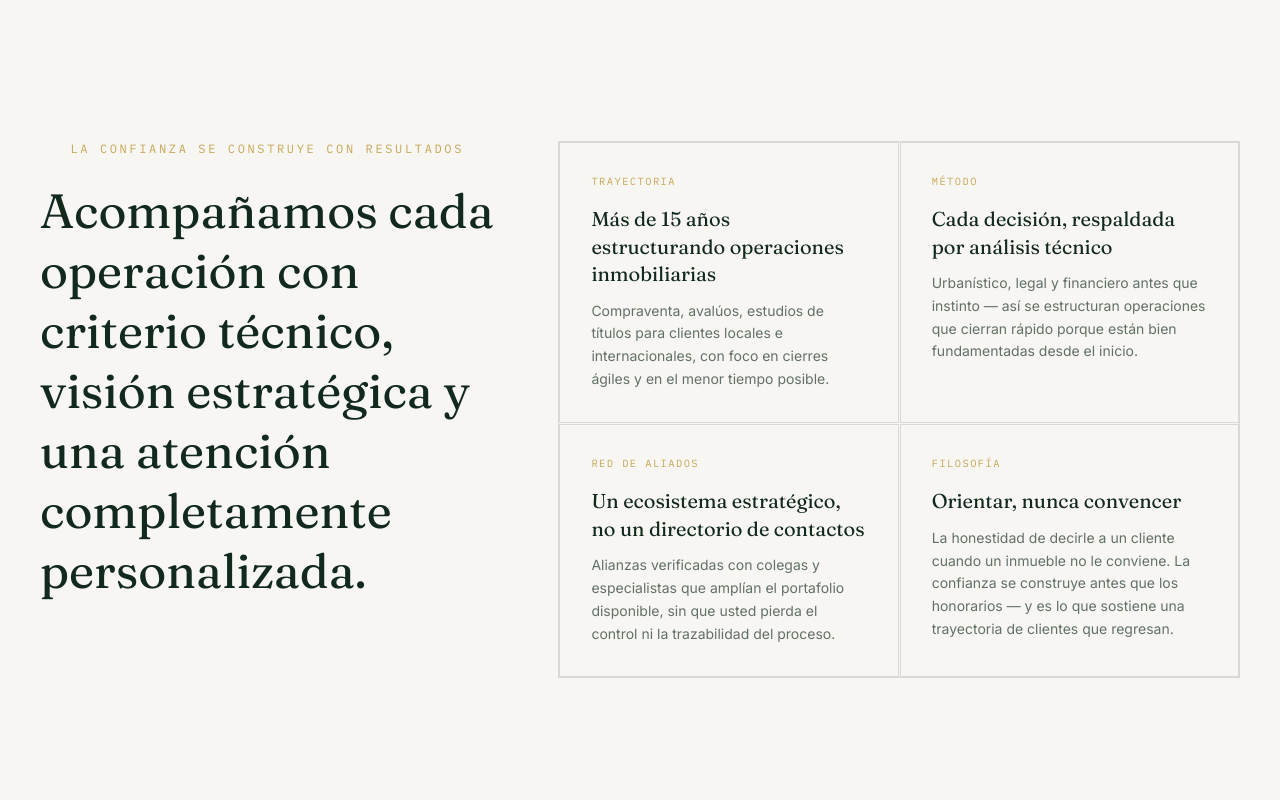
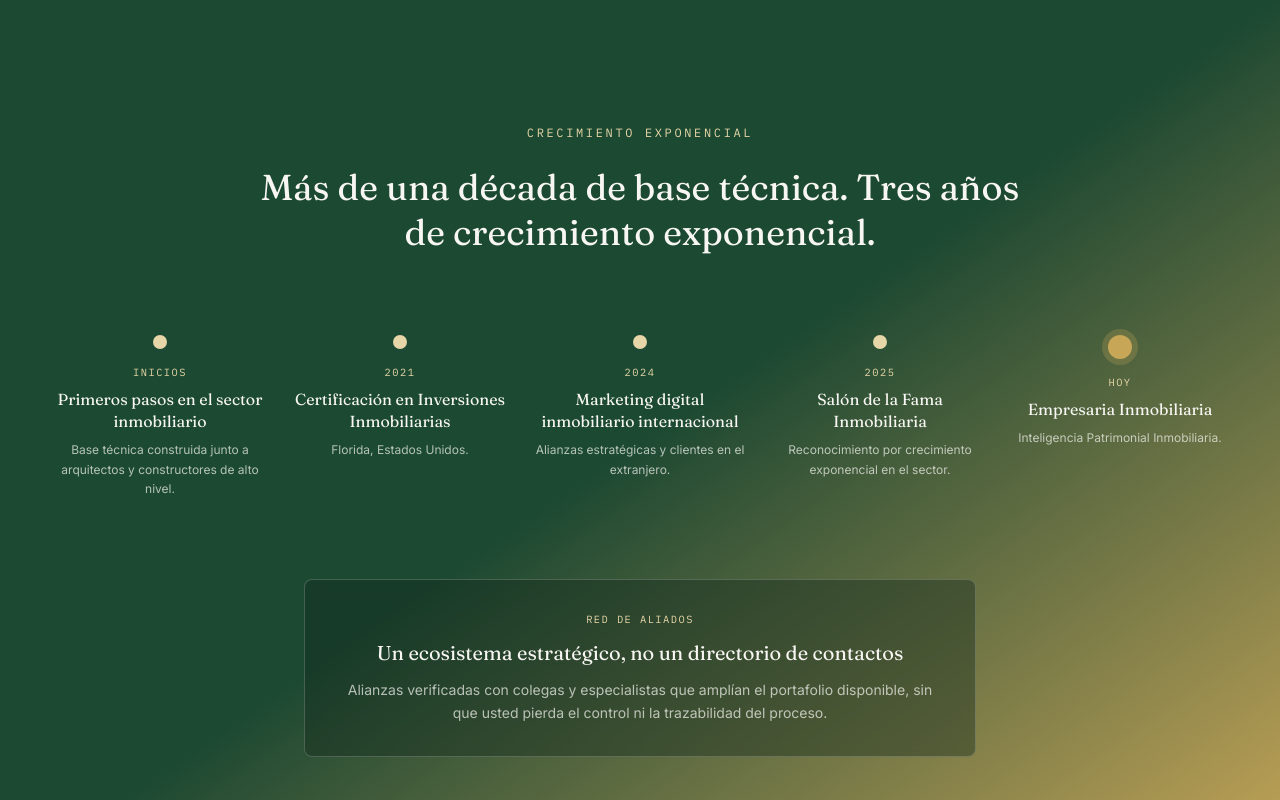
Before and after one commit to StellaMontoya/Stella-Montoya, a Next.js app: page / in a window 1280 px wide. Shown: the part 2060-2860 px from the top of the page. Built offline with nearby package versions, Linux system fonts and the light colour scheme.

Commit message:
Rediseno completo de Authority: timeline animado con degradado de marca

```diff
--- a/components/sections/Authority.tsx
+++ b/components/sections/Authority.tsx
@@ -2,81 +2,145 @@
 
 import { motion } from "framer-motion";
 
-const credentials = [
+type Milestone = {
+  label: string;
+  title: string;
+  body: string;
+};
+
+const milestones: Milestone[] = [
   {
-    label: "Trayectoria",
-    title: "Más de 15 años estructurando operaciones inmobiliarias",
-    body: "Compraventa, avalúos, estudios de títulos para clientes locales e internacionales, con foco en cierres ágiles y en el menor tiempo posible.",
+    label: "Inicios",
+    title: "Primeros pasos en el sector inmobiliario",
+    body: "Base técnica construida junto a arquitectos y constructores de alto nivel.",
   },
   {
-    label: "Método",
-    title: "Cada decisión, respaldada por análisis técnico",
-    body: "Urbanístico, legal y financiero antes que instinto — así se estructuran operaciones que cierran rápido porque están bien fundamentadas desde el inicio.",
+    label: "2021",
+    title: "Certificación en Inversiones Inmobiliarias",
+    body: "Florida, Estados Unidos.",
   },
   {
-    label: "Red de aliados",
-    title: "Un ecosistema estratégico, no un directorio de contactos",
-    body: "Alianzas verificadas con colegas y especialistas que amplían el portafolio disponible, sin que usted pierda el control ni la trazabilidad del proceso.",
+    label: "2024",
+    title: "Marketing digital inmobiliario internacional",
+    body: "Alianzas estratégicas y clientes en el extranjero.",
   },
   {
-    label: "Filosofía",
-    title: "Orientar, nunca convencer",
-    body: "La honestidad de decirle a un cliente cuando un inmueble no le conviene. La confianza se construye antes que los honorarios — y es lo que sostiene una trayectoria de clientes que regresan.",
+    label: "2025",
+    title: "Salón de la Fama Inmobiliaria",
+    body: "Reconocimiento por crecimiento exponencial en el sector.",
+  },
+  {
+    label: "Hoy",
+    title: "Empresaria Inmobiliaria",
+    body: "Inteligencia Patrimonial Inmobiliaria.",
   },
 ];
 
-const fadeUp = {
-  hidden: { opacity: 0, y: 16 },
-  visible: (delay: number) => ({
-    opacity: 1,
-    y: 0,
-    transition: { duration: 0.6, delay, ease: [0.22, 1, 0.36, 1] as const },
-  }),
-};
+const segmentThickness = [2, 3, 4, 6];
 
 export function Authority() {
   return (
-    <section id="autoridad" className="bg-paper py-28 lg:py-36">
+    <section className="relative overflow-hidden bg-gradient-to-br from-pine via-pine to-gold py-24 lg:py-32">
       <div className="mx-auto max-w-7xl px-6 lg:px-10">
-        <div className="grid gap-16 lg:grid-cols-[0.8fr_1.2fr]">
         <motion.div
           initial={{ opacity: 0, y: 16 }}
           whileInView={{ opacity: 1, y: 0 }}
           viewport={{ once: true, margin: "-80px" }}
           transition={{ duration: 0.6, ease: [0.22, 1, 0.36, 1] }}
+          className="text-center"
         >
-            <p className="text-center font-mono text-xs uppercase tracking-[0.22em] text-gold">
-              La confianza se construye con resultados
+          <p className="font-mono text-xs uppercase tracking-[0.22em] text-gold-soft">
+            Crecimiento exponencial
           </p>
-            <h2 className="mt-6 max-w-2xl font-display text-4xl leading-tight text-ink sm:text-5xl">
-              Acompañamos cada operación con criterio técnico, visión estratégica y una atención completamente personalizada.
+          <h2 className="mx-auto mt-6 max-w-3xl font-display text-3xl leading-tight text-paper sm:text-4xl">
+            Más de una década de base técnica. Tres años de crecimiento
+            exponencial.
           </h2>
         </motion.div>
 
-          <div className="grid gap-px overflow-hidden border border-stone sm:grid-cols-2">
-            {credentials.map((item, i) => (
+        <div className="mt-20 flex flex-col md:flex-row md:items-start">
+          {milestones.map((item, index) => (
+            <div
+              key={item.label}
+              className="flex flex-1 flex-col items-start md:items-center"
+            >
+              <div className="flex w-full items-center md:flex-col">
+                {index > 0 && (
                   <motion.div
-                key={item.title}
-                custom={i * 0.08}
-                initial="hidden"
-                whileInView="visible"
+                    aria-hidden="true"
+                    initial={{ scaleX: 0 }}
+                    whileInView={{ scaleX: 1 }}
+                    viewport={{ once: true, margin: "-100px" }}
+                    transition={{
+                      duration: 0.5,
+                      delay: index * 0.15,
+                      ease: "easeOut",
+                    }}
+                    style={{
+                      height: `${segmentThickness[index - 1]}px`,
+                      transformOrigin: "left",
+                    }}
+                    className="hidden flex-1 rounded-full bg-gold md:block"
+                  />
+                )}
+
+                <motion.div
+                  initial={{ scale: 0, opacity: 0 }}
+                  whileInView={{ scale: 1, opacity: 1 }}
+                  viewport={{ once: true, margin: "-100px" }}
+                  transition={{
+                    duration: 0.4,
+                    delay: index * 0.15 + 0.1,
+                    ease: [0.22, 1, 0.36, 1],
+                  }}
+                  className={
+                    index === milestones.length - 1
+                      ? "z-10 h-6 w-6 flex-none rounded-full bg-gold shadow-[0_0_0_6px_rgba(199,166,87,0.25)]"
+                      : "z-10 h-3.5 w-3.5 flex-none rounded-full bg-gold-soft"
+                  }
+                />
+              </div>
+
+              <motion.div
+                initial={{ opacity: 0, y: 12 }}
+                whileInView={{ opacity: 1, y: 0 }}
                 viewport={{ once: true, margin: "-60px" }}
-                variants={fadeUp}
-                className="bg-paper p-8 [box-shadow:inset_0_0_0_1px_var(--stone)]"
+                transition={{ duration: 0.5, delay: index * 0.15 + 0.2 }}
+                className="mt-4 max-w-[220px] pb-8 md:pb-0 md:text-center"
               >
-                <p className="font-mono text-[0.65rem] uppercase tracking-[0.14em] text-gold">
+                <p className="font-mono text-[0.65rem] uppercase tracking-[0.14em] text-gold-soft">
                   {item.label}
                 </p>
-                <h3 className="mt-4 font-display text-xl leading-snug text-ink">
+                <h3 className="mt-2 font-display text-base leading-snug text-paper">
                   {item.title}
                 </h3>
-                <p className="mt-3 text-sm leading-relaxed text-ink/65">
+                <p className="mt-2 text-xs leading-relaxed text-paper/70">
                   {item.body}
                 </p>
               </motion.div>
+            </div>
           ))}
         </div>
-        </div>
+
+        <motion.div
+          initial={{ opacity: 0, y: 16 }}
+          whileInView={{ opacity: 1, y: 0 }}
+          viewport={{ once: true, margin: "-60px" }}
+          transition={{ duration: 0.6, ease: [0.22, 1, 0.36, 1] }}
+          className="mx-auto mt-20 max-w-2xl rounded-lg border border-paper/20 bg-pine-deep/40 p-8 text-center backdrop-blur-sm"
+        >
+          <p className="font-mono text-[0.65rem] uppercase tracking-[0.14em] text-gold-soft">
+            Red de aliados
+          </p>
+          <h3 className="mt-3 font-display text-xl leading-snug text-paper">
+            Un ecosistema estratégico, no un directorio de contactos
+          </h3>
+          <p className="mt-3 text-sm leading-relaxed text-paper/70">
+            Alianzas verificadas con colegas y especialistas que amplían el
+            portafolio disponible, sin que usted pierda el control ni la
+            trazabilidad del proceso.
+          </p>
+        </motion.div>
       </div>
     </section>
   );
```
Lines whose indentation alone changed are shown as unchanged.
